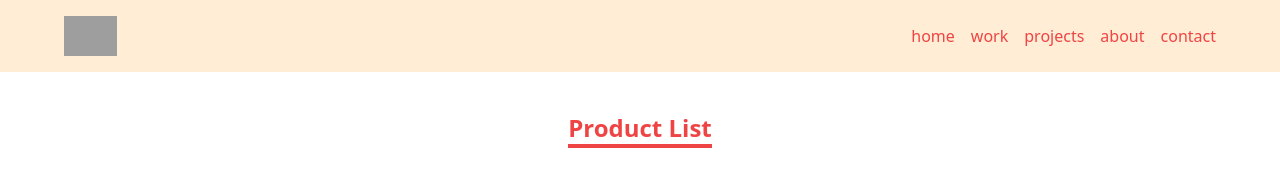
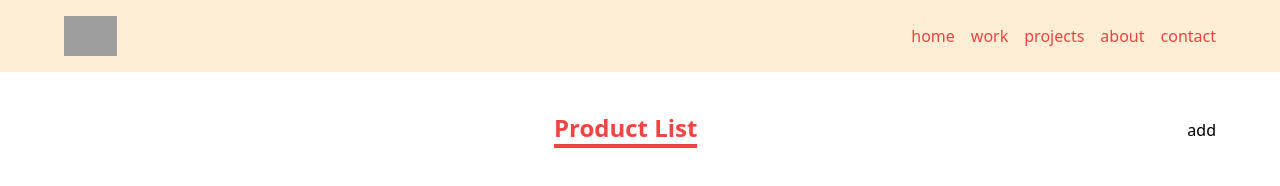
Before and after one commit to Navin-git/React-class-2, a React (Vite) app: page / in a window 1280 px wide. Shown: the top 186 px of the page. Built offline with nearby package versions, Linux system fonts and the light colour scheme; grey boxes are pictures that could not be loaded.

Commit message:
use effect

```diff
--- a/src/components/product/ProductList.jsx
+++ b/src/components/product/ProductList.jsx
@@ -1,4 +1,4 @@
-import React, { useState } from "react";
+import React, { useEffect, useState } from "react";
 import Card from "../common/Card";
 
 const ProductList = () => {
@@ -30,11 +30,32 @@ const ProductList = () => {
       id: 1,
     },
   ]);
+  // useEffect(() => {
+  //   alert("hello");
+  // }, [list]);
   return (
     <div className="space-y-10">
-      <div className=" w-fit mx-auto">
-        <h1 className="text-2xl font-semibold text-red-500">Product List</h1>
-        <div className="h-1 w-full bg-red-500"></div>
+      <div className="flex items-center justify-between">
+        <div className=" w-fit mx-auto">
+          <h1 className="text-2xl font-semibold text-red-500">Product List</h1>
+          <div className="h-1 w-full bg-red-500"></div>
+        </div>
+        <button
+          onClick={() => {
+            setList((pre) => {
+              return [
+                ...pre,
+                {
+                  title: "Suraj",
+                  dec: "this is Suraj",
+                  id: 1,
+                },
+              ];
+            });
+          }}
+        >
+          add
+        </button>
       </div>
       <div className="grid grid-cols-1 md:grid-cols-2 lg:grid-cols-3 gap-3">
         {Array.isArray(list) &&
--- a/src/components/static/Navbar.jsx
+++ b/src/components/static/Navbar.jsx
@@ -1,7 +1,5 @@
 import React from "react";
-
-const Navbar = ({ setIsOpen }) => {
-  const navList = [
+export const navList = [
   {
     title: "home",
     path: "/home",
@@ -23,6 +21,7 @@ const Navbar = ({ setIsOpen }) => {
     path: "/contact",
   },
 ];
+const Navbar = ({ setIsOpen }) => {
   return (
     <nav className="bg-orange-100 sticky top-0 py-4 px-[5%] flex items-center gap-4 justify-between">
       <img
--- a/src/components/static/Sidebar.jsx
+++ b/src/components/static/Sidebar.jsx
@@ -1,4 +1,5 @@
 import React from "react";
+import { navList } from "./Navbar";
 
 const Sidebar = ({ isOpen }) => {
   return (
@@ -8,11 +9,13 @@ const Sidebar = ({ isOpen }) => {
       }`}
     >
       <ul className="flex flex-col justify-center h-full items-center gap-4 text-gray-700 font-medium">
-        <li className="cursor-pointer">home</li>
-        <li className="cursor-pointer">work</li>
-        <li className="cursor-pointer">project</li>
-        <li className="cursor-pointer">about</li>
-        <li className="cursor-pointer">contact</li>
+        {navList.map((item, index) => {
+          return (
+            <li key={index} className="cursor-pointer">
+              {item?.title}
+            </li>
+          );
+        })}
       </ul>
     </div>
   );
```
Lines whose indentation alone changed are shown as unchanged.
